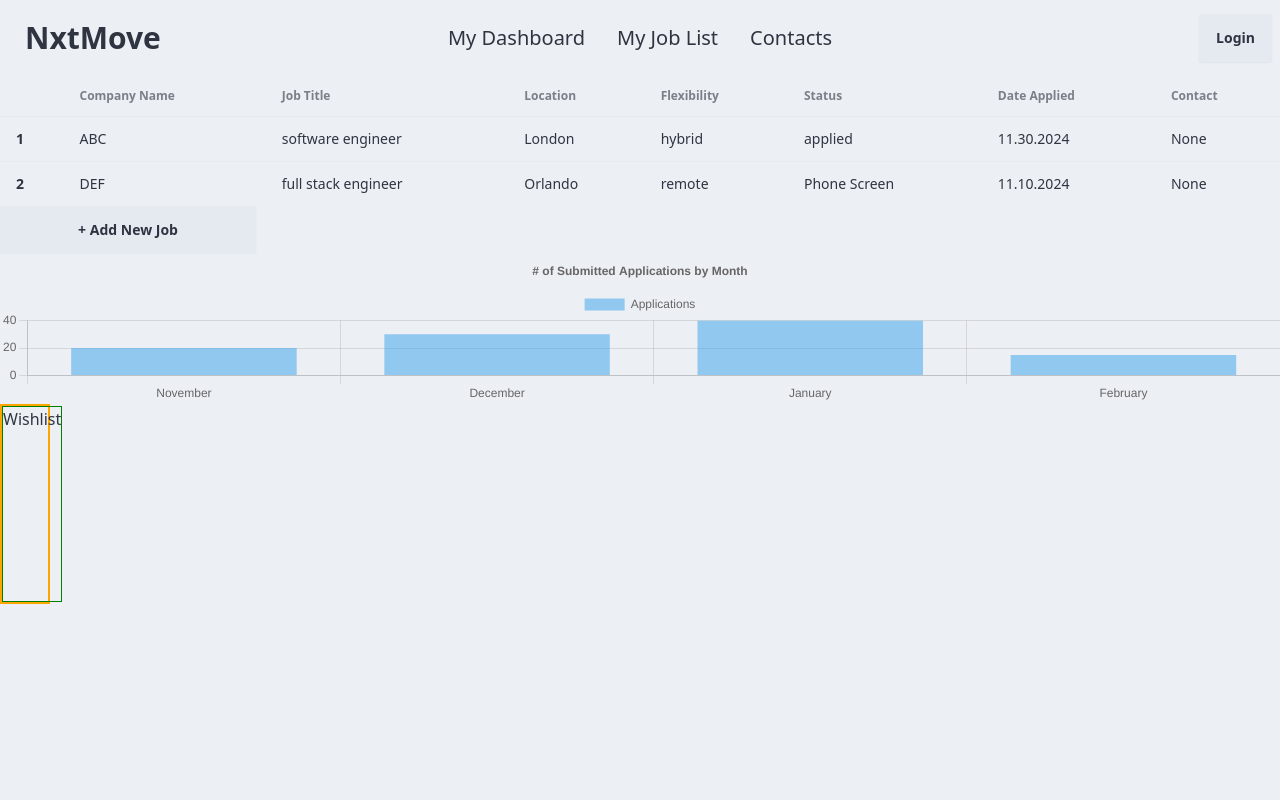
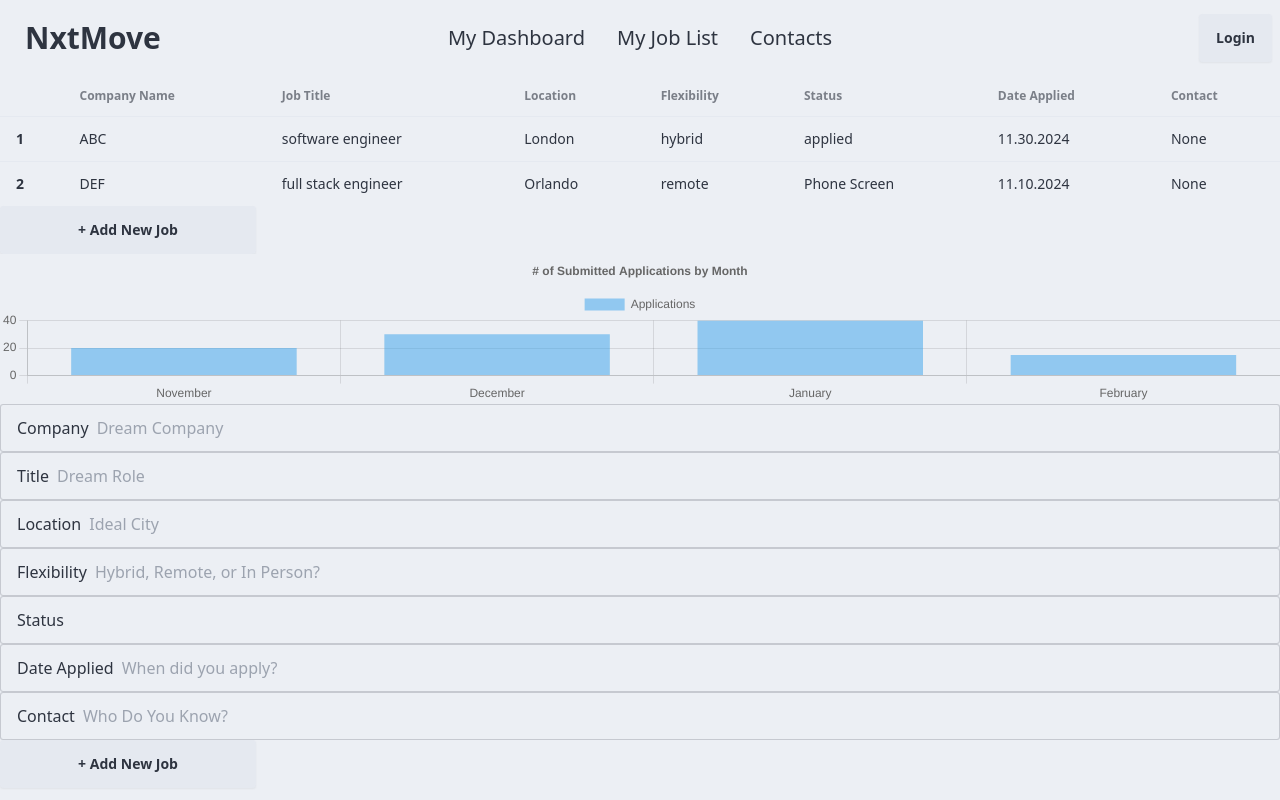
Before and after one commit to TeamMewtwoReinforcement/jobtracker, a React app: page / in a window 1280 px wide. Built offline with nearby package versions, Linux system fonts and the light colour scheme.

Commit message:
created newjobform and set up for db insert

```diff
--- a/src/client/components/App.tsx
+++ b/src/client/components/App.tsx
@@ -4,6 +4,9 @@ import Header from './Header';
 import JobList from './JobList';
 import BarChart from './BarChart';
 import DashboardList from './DashboardList';
+import NewJobForm from './NewJobForm';
+import SubmitButton from './SubmitButton';
+
 
 
 
@@ -16,7 +19,7 @@ const App: React.FC = () => {
       <Header />
       <JobList />
       <BarChart />
-      <DashboardList />
+      <NewJobForm />
     </div>
   );
 };
--- a/src/client/components/NewJobForm.tsx
+++ b/src/client/components/NewJobForm.tsx
@@ -1,2 +1,83 @@
-//tbd. when user clicks on +Add New Job button for JobList Table, fill out form with fields
-//find component on daisyUI
+import React from "react";
+import SubmitButton from "./SubmitButton";
+import { useState, useEffect } from "react";
+
+
+const NewJobForm: React.FC = () => {
+
+    const [formData, setFormData] = useState({
+        company: "",
+        title: "",
+        location: "",
+        flexibility: "",
+        status: "",
+        dateApplied: "",
+        contact: "",
+      });
+
+    const handleInputChange = (e: React.ChangeEvent<HTMLInputElement>) => {
+        const { name, value } = e.target;
+        setFormData({
+            ...formData,
+            [name]: value,
+        });
+        console.log("formData:" , formData)
+    };
+
+    //insert new job into db
+    const handleSubmit = async () => {
+        console.log("in handle submit inside newjobform component")
+        try {
+            const response = await fetch('tbd', {
+                method: "POST",
+                headers: {
+                    "Content-Type": "application/json",
+                },
+                body: JSON.stringify(formData),
+            });
+            if (!response.ok) {
+                throw new Error ("failed to submit form")
+            }
+            console.log("new job added")
+        }   catch(error) {
+            console.error("error", error)
+        }
+    }
+
+  return (
+    <form className='inputForm' onSubmit={handleSubmit}>
+      <label className='input input-bordered flex items-center gap-2'>
+        Company
+        <input type='text'  className='grow' name='company' value={formData.company} placeholder='Dream Company' onChange={handleInputChange}/>
+      </label>
+      <label className='input input-bordered flex items-center gap-2'>
+        Title
+        <input type='text' className='grow' name='title' value={formData.title} placeholder='Dream Role' onChange={handleInputChange}/>
+      </label>
+      <label className='input input-bordered flex items-center gap-2'>
+        Location
+        <input type='text' className='grow' name='location' value={formData.location} placeholder='Ideal City' onChange={handleInputChange} />
+      </label>
+      <label className='input input-bordered flex items-center gap-2'>
+        Flexibility
+        <input type='text' className='grow' name='flexibility' value={formData.flexibility} placeholder='Hybrid, Remote, or In Person?' onChange={handleInputChange}/>
+      </label>
+      <label className='input input-bordered flex items-center gap-2'>
+        Status
+        <input type='text' className='grow' name='status' value={formData.status} placeholder='' onChange={handleInputChange}/>
+      </label>
+      <label className='input input-bordered flex items-center gap-2'>
+        Date Applied
+        <input type='text' className='grow' name='dateApplied' value={formData.dateApplied} placeholder='When did you apply?' onChange={handleInputChange}/>
+      </label>
+      <label className='input input-bordered flex items-center gap-2'>
+        Contact
+        <input type='text' className='grow' name='contact' value={formData.contact} placeholder='Who Do You Know?' onChange={handleInputChange}/>
+        {/* <span className='badge badge-info'>Optional</span> */}
+      </label>
+      <SubmitButton />
+    </form>
+  );
+};
+
+export default NewJobForm;
```
